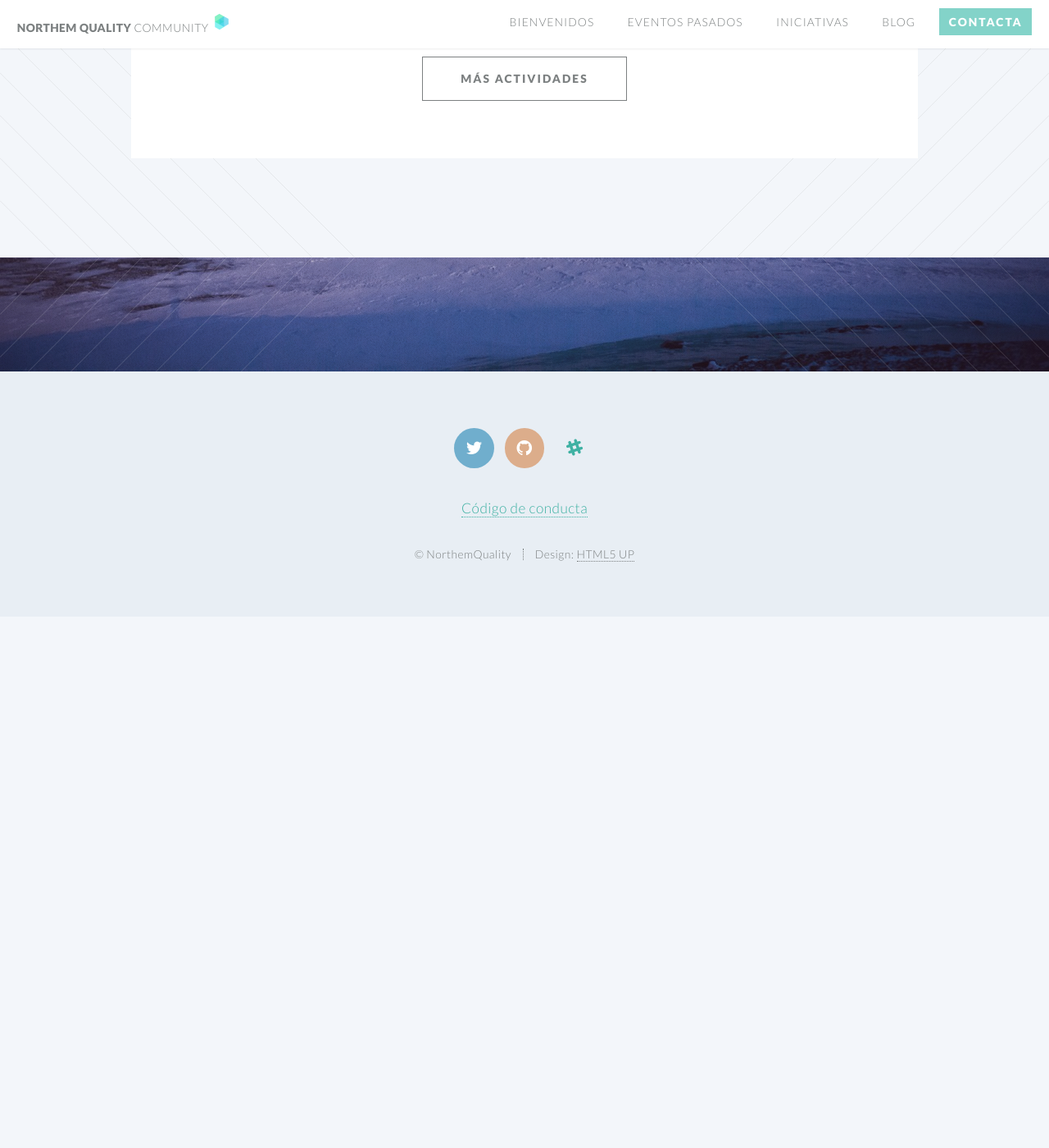
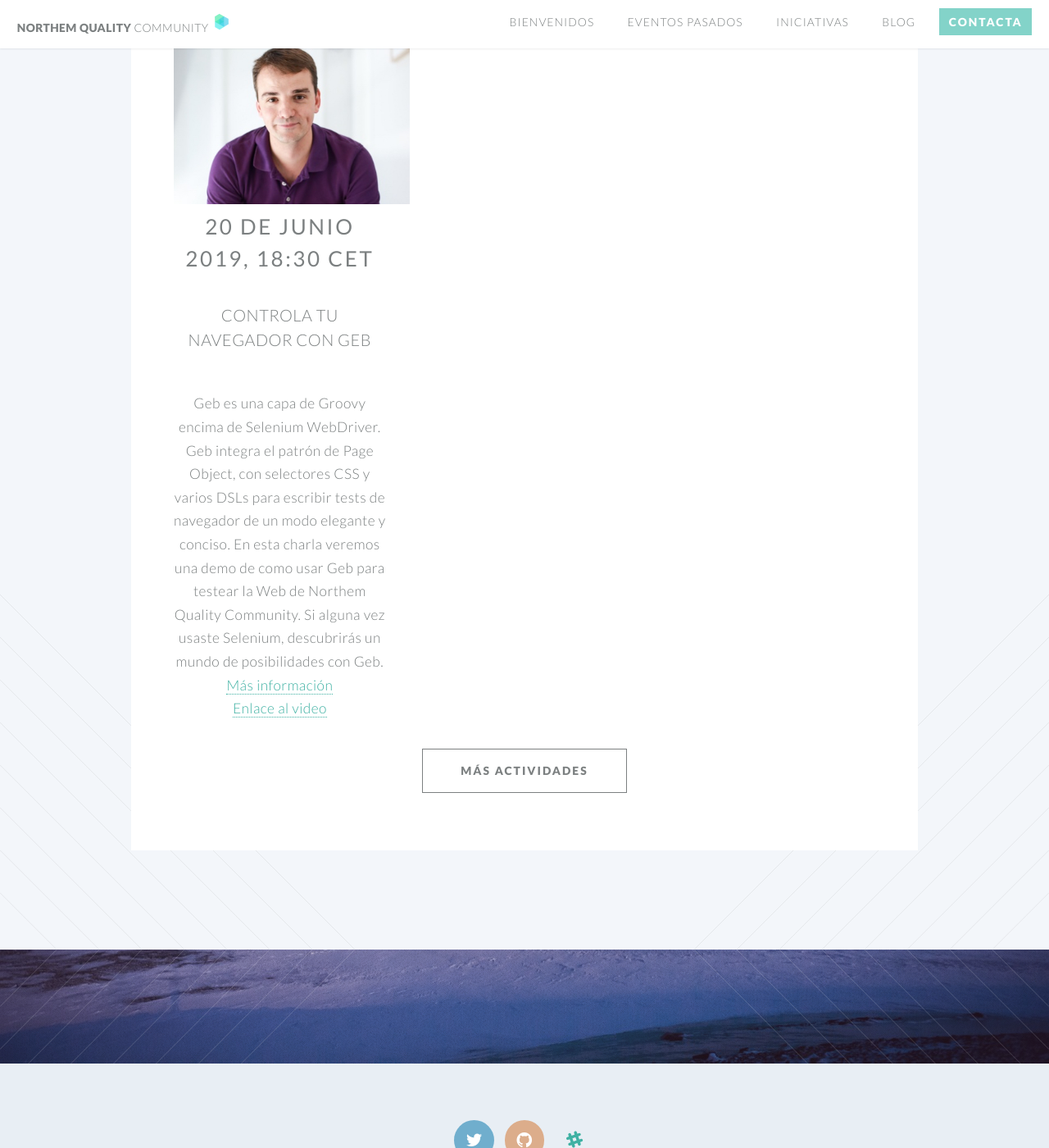
Before and after one commit to NorthemQuality/northemquality.github.io, a Jekyll site: the page built from index.html, in a window 1280 px wide and 1400 px high, scrolled down 1134 px. Shown: the whole window at 82% size. Built offline with Jekyll 4.4.1, drawn with Linux system fonts in a browser that asks for light colours; before the commit the page ends 1886 px from its top, so only the background shows below that.

Commit message:
añadido información de la charla

```diff
--- a/index.html
+++ b/index.html
@@ -24,7 +24,21 @@ layout: landing-page
 					</header>
 
 					<div class="row">
-
+						<div class="4u">
+							<section>
+								<img src="images/sergiodelamo.jpg" alt="" height="214"/>
+								<header>
+									<h2><strong>20 de Junio 2019, 18:30 CET</strong></h2>
+								</header>
+								<p><h3>Controla tu navegador con Geb</h3>
+								</br>
+								Geb es una capa de Groovy encima de Selenium WebDriver. Geb integra el patrón de Page Object, con selectores CSS y varios DSLs para escribir tests de navegador de un modo elegante y conciso. En esta charla veremos una demo de como usar Geb para testear la Web de Northem Quality Community. Si alguna vez usaste Selenium, descubrirás un mundo de posibilidades con Geb.
+								</br>
+								<a href="https://github.com/NorthemQuality/community-activities/issues/11" target="_blank">Más información</a>
+							    </br>
+								<a href="https://www.youtube.com/watch?v=00bqYXNKH18" target="_blank">Enlace al video</a>
+							</section>
+						</div>
 					</div>
 
 					<footer class="major">
```
Also changed, not shown: images/sergiodelamo.jpg (added).
